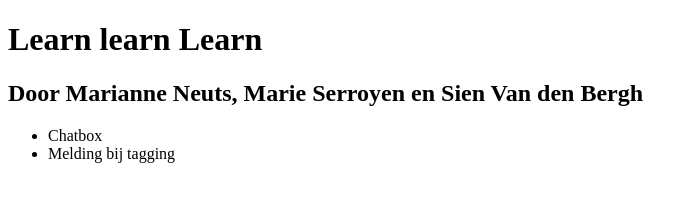
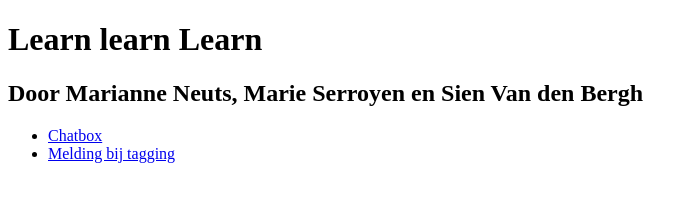
Before and after one commit to Sienvdb/2imd-webtechadvanced-lab1, a plain HTML site: page index.html in a window 1280 px wide. Shown: the whole page, without its empty margins (0-697 px from the left). Drawn offline with Linux system fonts and the light colour scheme.

Commit message:
feat: add links to list items

```diff
--- a/index.html
+++ b/index.html
@@ -10,8 +10,8 @@
     <h1>Learn learn Learn</h1>
     <h2>Door Marianne Neuts, Marie Serroyen en Sien Van den Bergh</h2>
     <ul>
-        <li>Chatbox</li>
-        <li>Melding bij tagging</li>
+        <li><a href="features.html">Chatbox</a></li>
+        <li><a href="features.html">Melding bij tagging</a></li>
     </ul>
 </body>
 </html>
```
